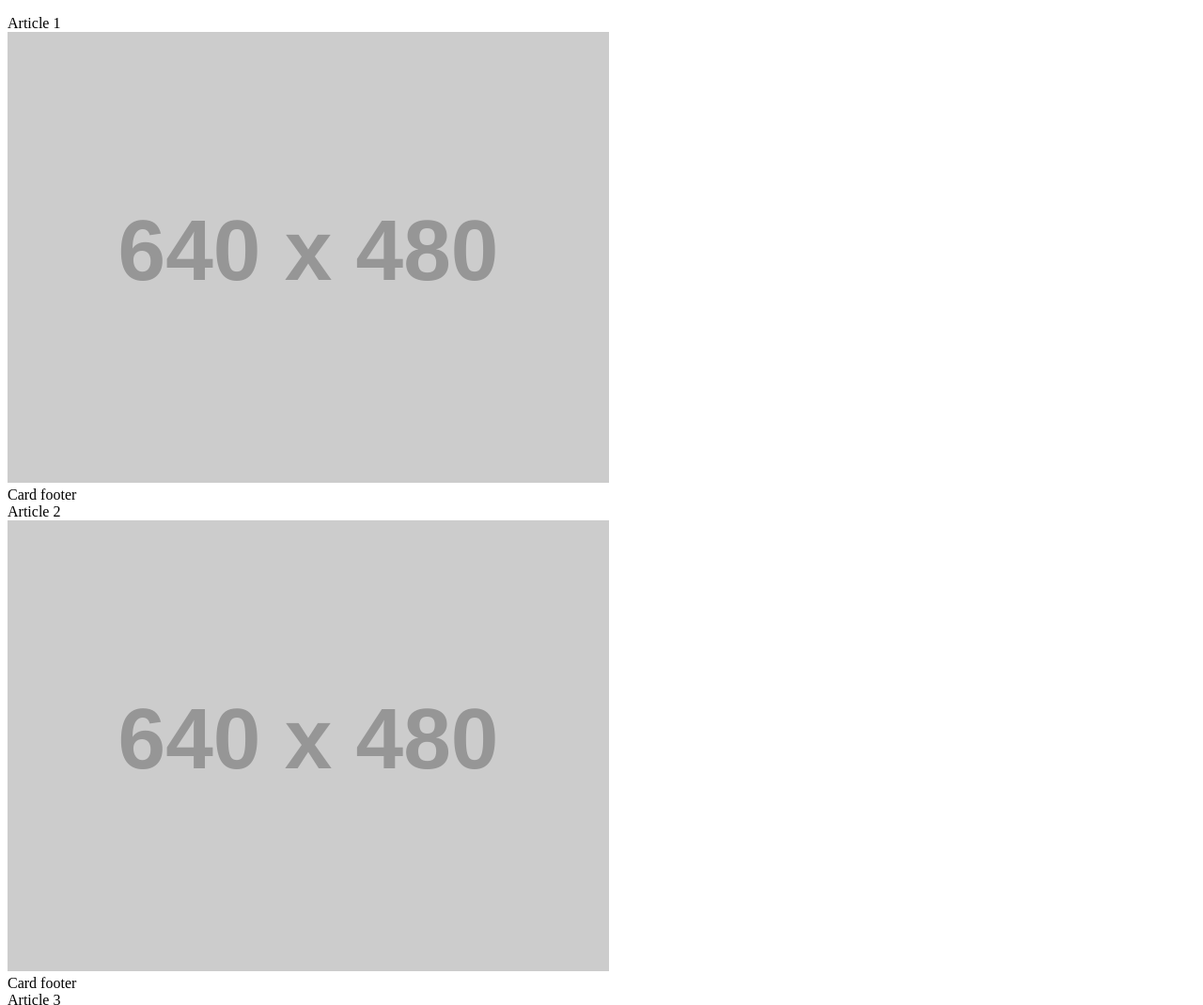
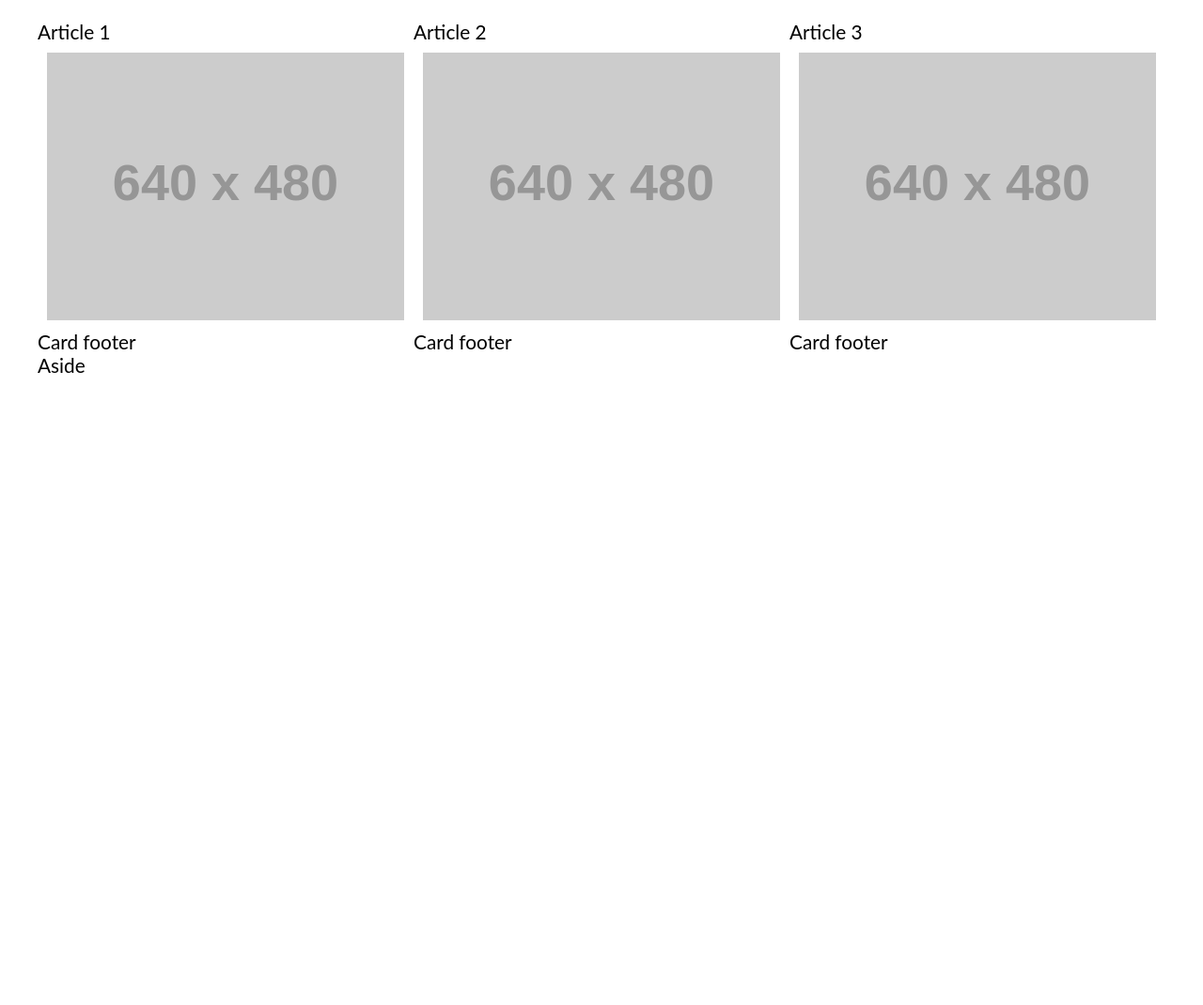
Before and after one commit to becc-mu/Responsive-widget, a plain HTML site: page index.html in a window 1280 px wide. Shown: the top 1070 px of the page at 94% size. After the commit the page ends 800 px from the top, so only its background shows below. Drawn offline with Linux system fonts and the light colour scheme; no server answers; placeholder pictures from the web are drawn by us.

Commit message:
refactoring index

```diff
--- a/index.html
+++ b/index.html
@@ -4,6 +4,8 @@
   <meta charset="UTF-8">
   <meta name="viewport" content="width=device-width, initial-scale=1.0">
   <meta http-equiv="X-UA-Compatible" content="ie=edge">
+  <link rel="stylesheet" href="css/normalize.css" />
+  <link rel="stylesheet" href="css/styles.css" />
   <title>Document</title>
 </head>
 <body>
@@ -51,5 +53,6 @@
     </aside>
   </section>
 </main>
+<script type="text/javascript" src="index.js"></script>
 </body>
 </html>
```
